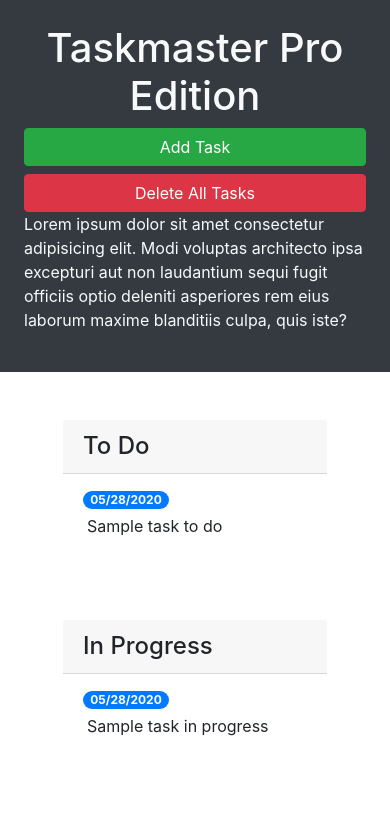
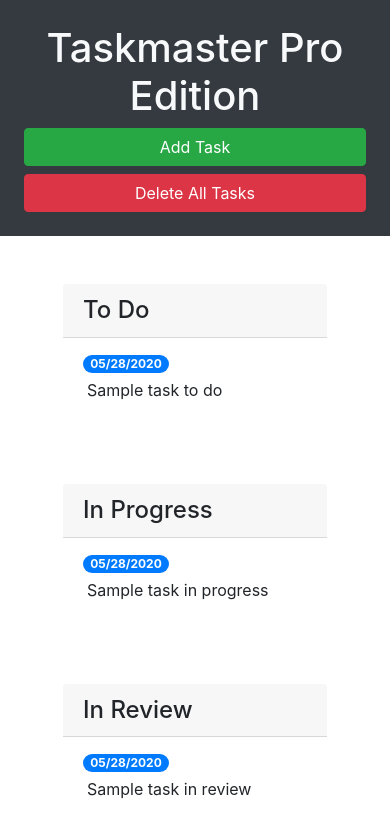
Before and after one commit to mbair87/taskmaster-pro, a plain HTML site: page index.html in a window 390 px wide. Shown: the top 817 px of the page. Drawn offline with nearby package versions, Linux system fonts and the light colour scheme.

Commit message:
update layout for new statuses

```diff
--- a/index.html
+++ b/index.html
@@ -13,17 +13,17 @@
 <body>
 
   <div class="row min-vh-100 no-gutters">
-    <header class="col-12 col-lg-3 bg-dark text-light d-flex flex-column p-4 p-lg-3">
+    <header class="col-12 col-lg-3 bg-dark text-light sticky-top d-flex flex-column p-4 p-lg-3">
       <h1 class="text-center">Taskmaster Pro Edition</h1>
       <button id="create-task" class="btn btn-block btn-success" data-toggle="modal" data-target="#task-form-modal">Add
         Task</button>
       <button id="remove-tasks" class="btn btn-block btn-danger">Delete All Tasks</button>
-      <p class="mt-auto">Lorem ipsum dolor sit amet consectetur adipisicing elit. Modi voluptas architecto ipsa
+      <p class="mt-auto d-none d-lg-block">Lorem ipsum dolor sit amet consectetur adipisicing elit. Modi voluptas architecto ipsa
         excepturi aut non
         laudantium sequi fugit officiis optio deleniti asperiores rem eius laborum maxime blanditiis culpa, quis iste?
       </p>
     </header>
-    <main class="col-12 col-lg-9">
+    <main class="col-12 col-lg-9 d-flex flex-column">
       <div class="m-5 row justify-content-around">
         <!-- todo start -->
         <div class="col-12 col-md-6 col-xl-3 mb-3">
@@ -70,6 +70,11 @@
         </div>
         <!-- done end -->
       </div>
+      <div class="mt-auto" id="trash">
+        <div class="w-100 bg-danger p-3 text-center text-light display-4">
+          Drop Here to Remove.
+        </div>
+      </div>
     </main>
   </div>
 
```
